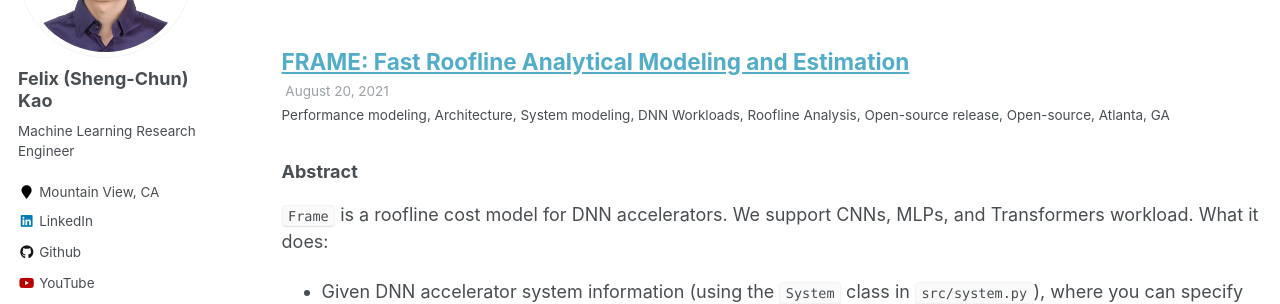
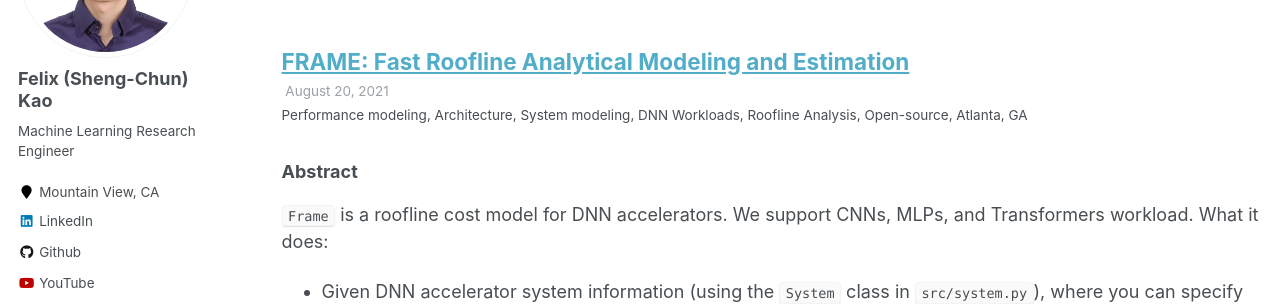
Before and after one commit to felix0901/felix, a Jekyll site: the page built from _pages/talks.html, in a window 1280 px wide and 900 px high, scrolled down 4428 px. Shown: the part 153-457 px from the top of the window. Built offline with Jekyll 4.4.1, drawn with Linux system fonts in a browser that asks for light colours.

Commit message:
Update 9-frame.md

```diff
--- a/_talks/9-frame.md
+++ b/_talks/9-frame.md
@@ -1,7 +1,7 @@
 ---
 title: "FRAME: Fast Roofline Analytical Modeling and Estimation"
 collection: talks
-type: "Performance modeling, Architecture, System modeling, DNN Workloads, Roofline Analysis, Open-source release"
+type: "Performance modeling, Architecture, System modeling, DNN Workloads, Roofline Analysis"
 permalink: /talks/9-frame
 venue: "Open-source"
 date: 2021-08-20
```
